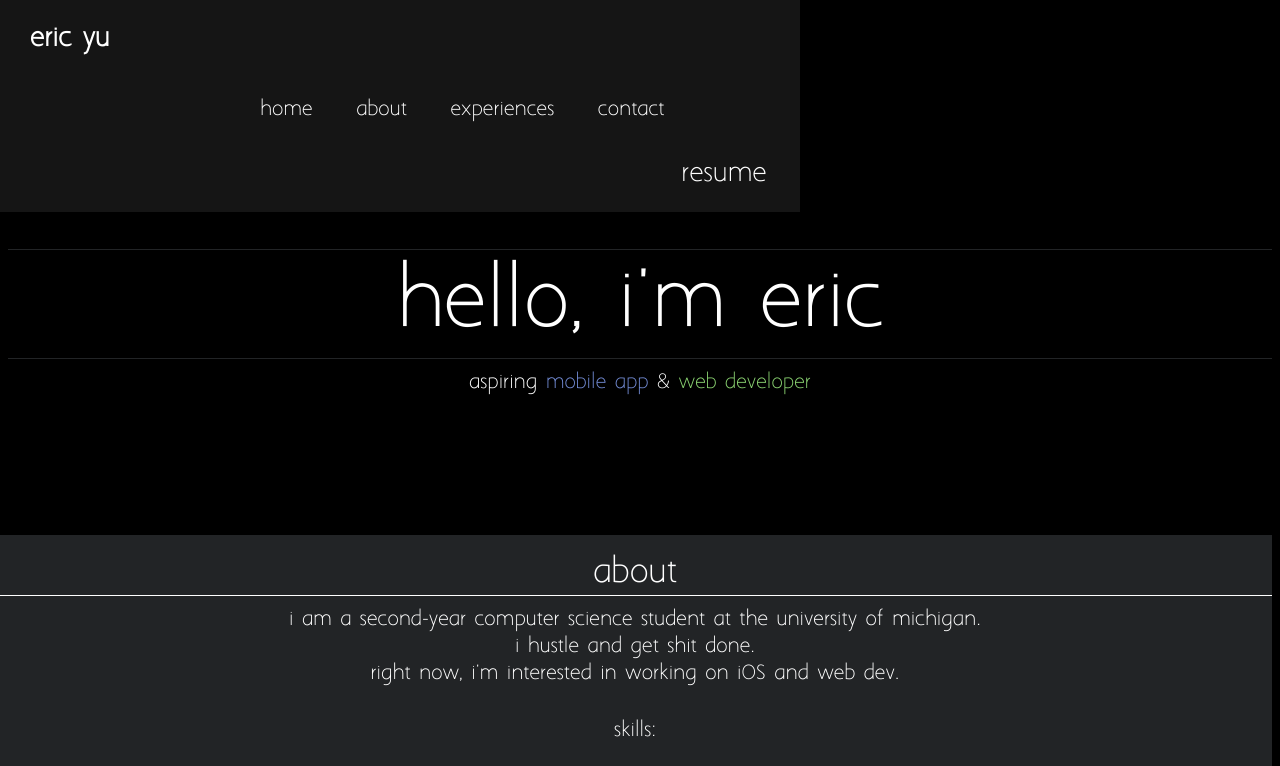
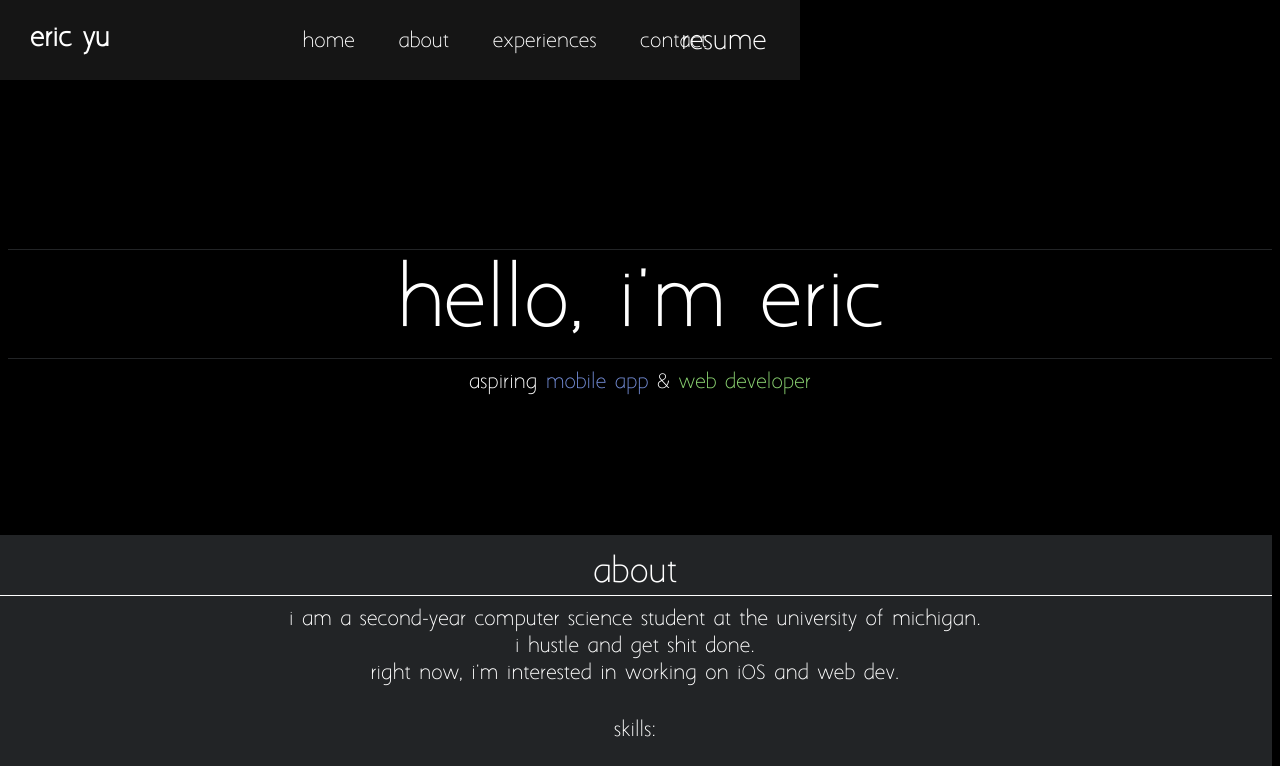
Before and after one commit to echenyu/echenyu.github.io, a plain HTML site: page index.html in a window 1280 px wide. Shown: the top 766 px of the page. Drawn offline with nearby package versions, Linux system fonts and the light colour scheme.

Commit message:
Made the nav bar fit in the middle better. Not the smartest way. Used the window size to set the margin on the left based on size of window.

```diff
--- a/css/appearance.css
+++ b/css/appearance.css
@@ -55,11 +55,9 @@ top of the page*/
 	display:block;
 }
 #navigation{
-	position: relative;
-	float:left;
-	margin: 6px auto auto 180px;
-	width:550px;
+	position: absolute;
 	display:block;
+	margin-top: 4px;
 }
 #resume{
 	display:block;
--- a/js/windowsize.js
+++ b/js/windowsize.js
@@ -17,7 +17,9 @@ $(document).ready(function(){
 	var z = screen.availHeight/2.5 + 'px';
 	mainHeadMargin.style.marginTop = z;
 
-
+	var navigation = document.getElementById('navigation');
+	var a = screen.availWidth/3.6 + 'px';
+	navigation.style.marginLeft = a;
 
 	console.log(screen.height);
 	console.log(x);
```
